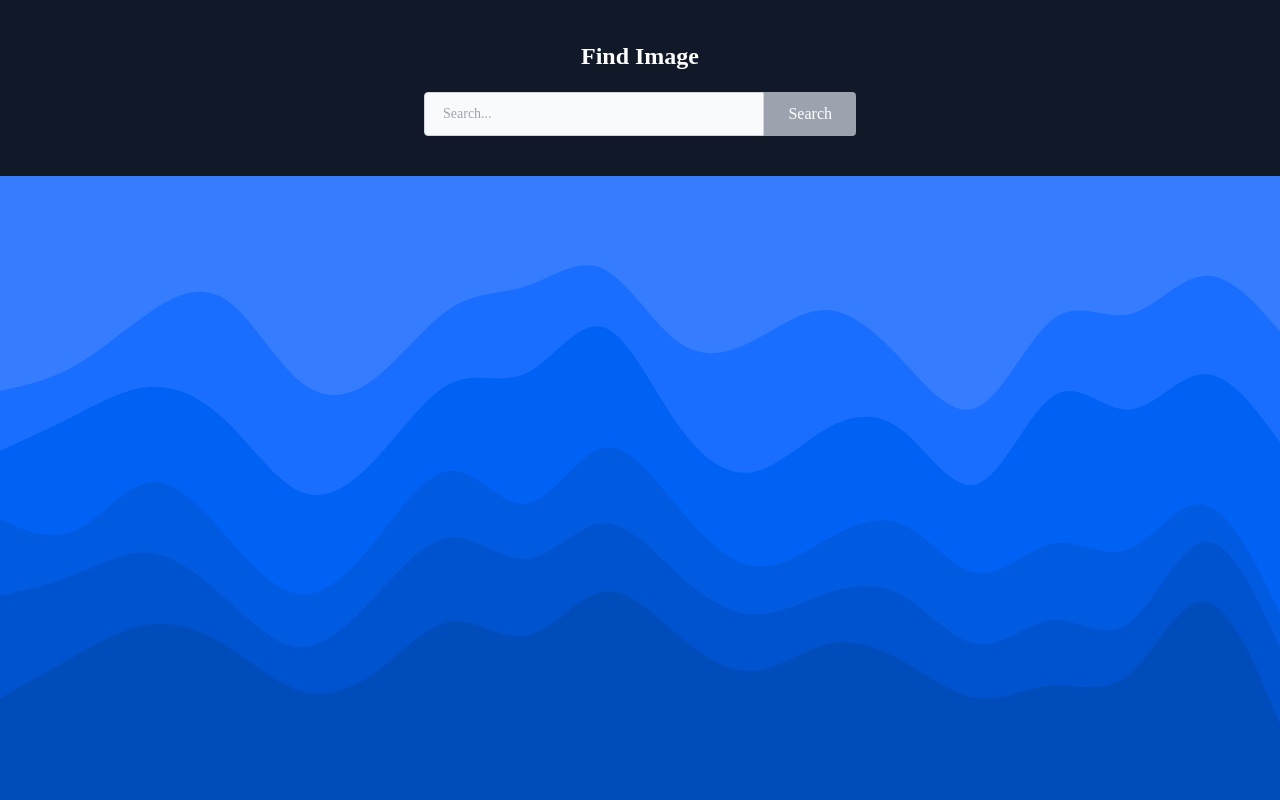
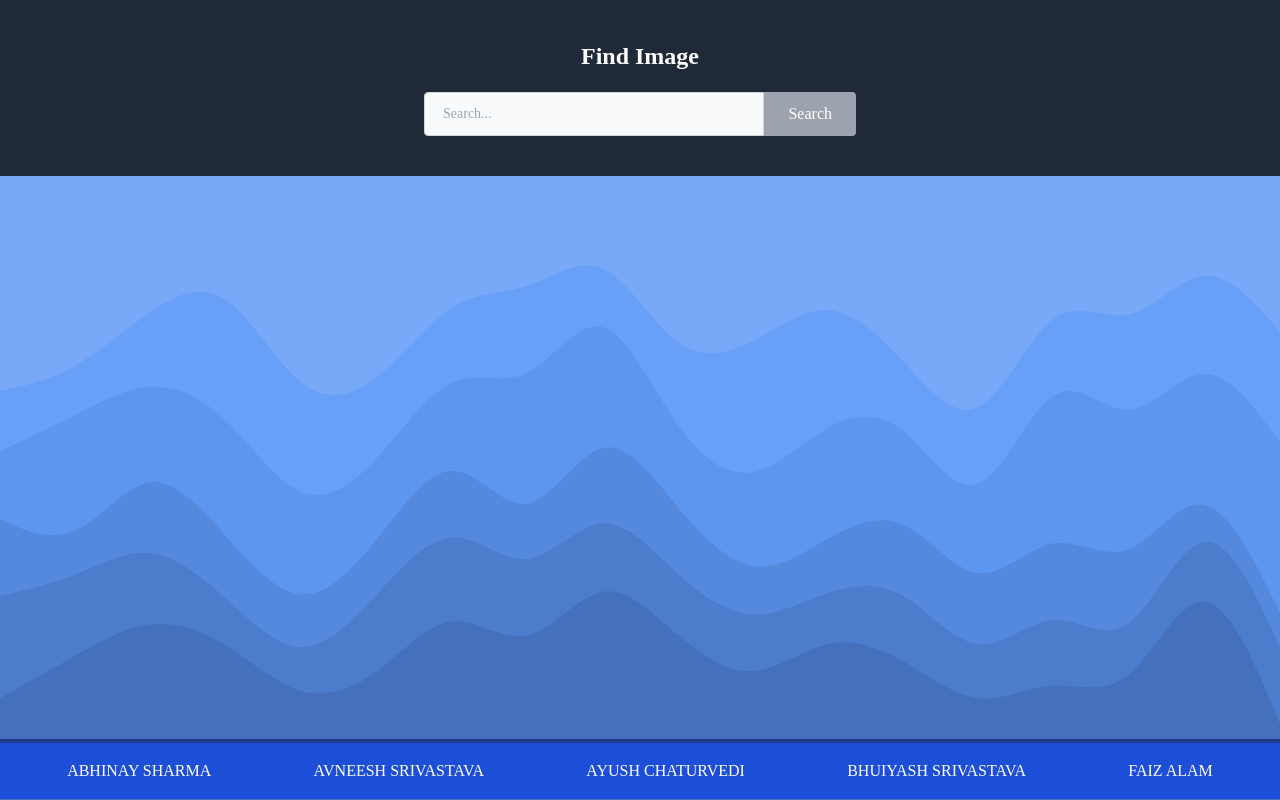
Before and after one commit to FaizAlamDev/college-project, a Next.js app: page /imageSearch in a window 1280 px wide. Built offline with nearby package versions, Linux system fonts and the light colour scheme.

Commit message:
added Footer

```diff
--- /dev/null
+++ b/components/Footer.jsx
@@ -0,0 +1,15 @@
+const Footer = () => {
+  return (
+    <footer className="bg-blue-700 text-center  sticky top-[100vh] border-t-4 border-blue-900">
+      <div className="p-4 text-white flex justify-around sm:uppercase">
+        <div>Abhinay Sharma</div>
+        <div>Avneesh Srivastava</div>
+        <div>Ayush Chaturvedi</div>
+        <div>Bhuiyash Srivastava</div>
+        <div>Faiz Alam</div>
+      </div>
+    </footer>
+  );
+};
+
+export default Footer;
--- a/components/Jumbutron.jsx
+++ b/components/Jumbutron.jsx
@@ -1,6 +1,6 @@
 const Jumbutron = ({ heading, children }) => {
   return (
-    <div className="bg-gray-900 flex items-center py-10">
+    <div className="bg-gray-800 flex items-center py-10">
       <div className="max-w-md mx-auto w-full">
         <h1 className="text-white text-center text-2xl font-bold mb-5">
           Find {heading}
--- a/components/TextSearch/Results.jsx
+++ b/components/TextSearch/Results.jsx
@@ -12,7 +12,7 @@ const Results = ({ results }) => {
           <Link
             href={`https://en.wikipedia.org/?curid=${result.id}`}
             target="_blank"
-            className="text-3xl leading-7 mb-2 hover:underline text-cyan-900"
+            className="text-3xl leading-7 mb-2 hover:underline text-blue-950"
           >
             {result.title}
           </Link>
--- a/pages/_document.js
+++ b/pages/_document.js
@@ -1,3 +1,4 @@
+import Footer from "@/components/Footer";
 import { Html, Head, Main, NextScript } from "next/document";
 
 export default function Document() {
@@ -11,13 +12,15 @@ export default function Document() {
       </Head>
       <body
         style={{
-          backgroundImage: "url('/stacked-waves-haikei.svg')",
+          backgroundImage: "url('/background.svg')",
           backgroundRepeat: "no-repeat",
           backgroundSize: "cover",
+          minHeight: "calc(100vh - 3rem)",
         }}
       >
         <Main />
         <NextScript />
+        <Footer />
       </body>
     </Html>
   );
--- a/pages/imageSearch.jsx
+++ b/pages/imageSearch.jsx
@@ -2,6 +2,7 @@ import Images from "@/components/ImageSearch/Images";
 import Jumbutron from "@/components/Jumbutron";
 import SearchField from "@/components/ImageSearch/SearchField";
 import { createContext, useState } from "react";
+import Head from "next/head";
 
 export const ImageContext = createContext();
 
@@ -23,11 +24,18 @@ export default function ImageSearch() {
   };
 
   return (
+    <>
+      <Head>
+        <title>Image Search</title>
+      </Head>
+      <div style={{ minHeight: "calc(100vh - 3.8rem)" }}>
         <ImageContext.Provider value={value}>
           <Jumbutron heading="Image">
             <SearchField />
           </Jumbutron>
           <Images />
         </ImageContext.Provider>
+      </div>
+    </>
   );
 }
--- a/pages/index.js
+++ b/pages/index.js
@@ -1,10 +1,14 @@
+import Head from "next/head";
 import Image from "next/image";
 import Link from "next/link";
 
 export default function Home() {
   return (
     <>
-      <div className="container my-24 px-6 mx-auto">
+      <Head>
+        <title>Search Engines</title>
+      </Head>
+      <div className="container mt-12 px-6 mx-auto">
         <section className="mb-32 text-gray-800 text-center">
           <h2 className="text-5xl font-bold mb-12 pb-4 text-center">
             Search Engines
--- a/pages/textSearch.jsx
+++ b/pages/textSearch.jsx
@@ -1,6 +1,7 @@
 import Jumbutron from "@/components/Jumbutron";
 import Results from "@/components/TextSearch/Results";
 import SearchField from "@/components/TextSearch/SearchField";
+import Head from "next/head";
 import { createContext, useState } from "react";
 
 export const TextContext = createContext();
@@ -9,11 +10,18 @@ export default function TextSearch() {
   const [data, setData] = useState([]);
 
   return (
+    <>
+      <Head>
+        <title>Text Search</title>
+      </Head>
+      <div style={{ minHeight: "calc(100vh - 3.8rem)" }}>
         <TextContext.Provider value={{ data, setData }}>
           <Jumbutron heading="Wikipedia Article">
             <SearchField />
           </Jumbutron>
           <Results results={data} />
         </TextContext.Provider>
+      </div>
+    </>
   );
 }
--- a/pages/weatherSearch.jsx
+++ b/pages/weatherSearch.jsx
@@ -1,6 +1,7 @@
 import Jumbutron from "@/components/Jumbutron";
 import Results from "@/components/WeatherSearch/Results";
 import SearchField from "@/components/WeatherSearch/SearchField";
+import Head from "next/head";
 import { createContext, useState } from "react";
 
 export const WeatherContext = createContext();
@@ -20,6 +21,11 @@ export default function WeatherSearch() {
   };
 
   return (
+    <>
+      <Head>
+        <title>Weather Search</title>
+      </Head>
+      <div style={{ minHeight: "calc(100vh - 3.8rem)" }}>
         <WeatherContext.Provider value={value}>
           <Jumbutron heading="Weather">
             <SearchField />
@@ -37,5 +43,7 @@ export default function WeatherSearch() {
             data && <Results weather={data} />
           )}
         </WeatherContext.Provider>
+      </div>
+    </>
   );
 }
```
Also changed, not shown: public/background.svg, public/stacked-waves-haikei.svg (deleted). Lines whose indentation alone changed are shown as unchanged.
